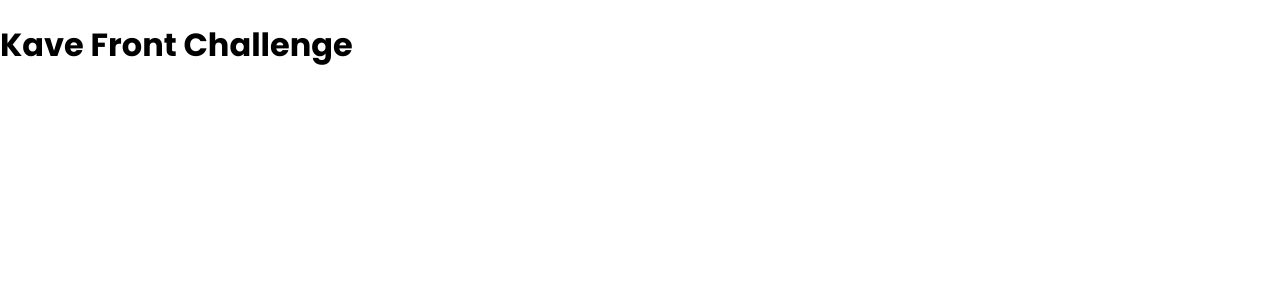
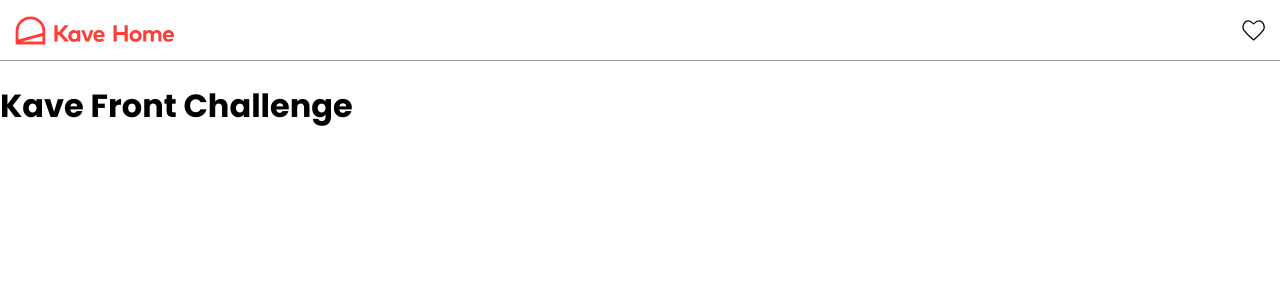
Before and after one commit to eudago/kave-front-challenge, a Next.js app: page / in a window 1280 px wide. Shown: the top 300 px of the page. Built offline with nearby package versions, Linux system fonts and the light colour scheme.

Commit message:
Add Header component with kave logo and favorite icon

```diff
--- /dev/null
+++ b/components/Flex.tsx
@@ -0,0 +1,91 @@
+import { styled } from "../stitches.config";
+
+export const Flex = styled('div', {
+  boxSizing: 'border-box',
+  display: 'flex',
+
+  variants: {
+    direction: {
+      row: {
+        flexDirection: 'row',
+      },
+      column: {
+        flexDirection: 'column',
+      },
+      rowReverse: {
+        flexDirection: 'row-reverse',
+      },
+      columnReverse: {
+        flexDirection: 'column-reverse',
+      }
+    },
+    align: {
+      start: {
+        alignItems: 'flex-start',
+      },
+      center: {
+        alignItems: 'center',
+      },
+      end: {
+        alignItems: 'flex-end',
+      },
+      stretch: {
+        alignItems: 'stretch',
+      },
+      baseline: {
+        alignItems: 'baseline',
+      },
+    },
+    justify: {
+      start: {
+        justifyContent: 'flex-start',
+      },
+      center: {
+        justifyContent: 'center',
+      },
+      end: {
+        justifyContent: 'flex-end',
+      },
+      between: {
+        justifyContent: 'space-between',
+      },
+    },
+    wrap: {
+      noWrap: {
+        flexWrap: 'nowrap',
+      },
+      wrap: {
+        flexWrap: 'wrap',
+      },
+      wrapReverse: {
+        flexWrap: 'wrap-reverse',
+      },
+    },
+    gap: {
+      1: {
+        gap: '$1',
+      },
+      2: {
+        gap: '$2',
+      },
+      3: {
+        gap: '$3',
+      },
+      4: {
+        gap: '$4',
+      },
+      5: {
+        gap: '$5',
+      },
+      6: {
+        gap: '$6',
+      },
+    }
+  },
+  defaultVariants: {
+    direction: 'row',
+    align: 'stretch',
+    justify: 'start',
+    wrap: 'noWrap',
+  }
+});
--- /dev/null
+++ b/components/Header/FavoriteIcon.tsx
@@ -0,0 +1,7 @@
+const FavoriteIcon = () => (
+    <svg width="23" height="21" viewBox="0 0 23 21" fill="none" xmlns="http://www.w3.org/2000/svg">
+        <path d="M11.5896 19.9792C10.3249 18.9707 4.97472 14.5893 1.83501 10.1792C0.144827 7.45951 1.21896 3.80273 3.28639 2.08767C5.54709 0.21643 8.45265 0.778278 11.2625 3.62942C11.2829 3.64942 11.308 3.65894 11.3313 3.67418C11.3591 3.69417 11.3851 3.71893 11.4158 3.73131C11.44 3.74179 11.4651 3.74084 11.4901 3.74655C11.5236 3.75417 11.5561 3.76655 11.5896 3.76655C11.6249 3.76655 11.6583 3.75417 11.6927 3.74655C11.7169 3.74084 11.741 3.74084 11.7633 3.73131C11.7968 3.71798 11.8237 3.69227 11.8535 3.67132C11.8739 3.65608 11.8981 3.64846 11.9166 3.62942C14.7283 0.777325 17.6348 0.217382 19.8918 2.08767C21.9602 3.80273 23.0343 7.46046 21.3441 10.1792C18.2063 14.5874 12.8551 18.9698 11.5896 19.9792" stroke="black" strokeWidth="1.3"/>
+    </svg>
+)
+
+export default FavoriteIcon;
--- /dev/null
+++ b/components/Header/KaveLogo.tsx
@@ -0,0 +1,7 @@
+const KaveLogo = () => (
+    <svg fill="#ff3d3a" viewBox="0 0 495.7 92.2" style={{height: '30px'}}>
+        <path d="M131.1 61.1v20.7H121V31.4h10.1v20.4h4.7l16.7-20.4h12.6L144 56l22.7 25.8h-13.1l-17.9-20.7h-4.6zm42.5 3.2c0 5.3 3.5 9.6 9 9.6s9-4.1 9-9.6-3.6-9.6-9-9.6-9 4.3-9 9.6m17.7 17.5V78a13 13 0 0 1-10.4 4.8c-9.7 0-16.9-7.9-16.9-18.4S171.2 46 180.9 46a12.5 12.5 0 0 1 10.4 4.8v-3.9h9.2v34.9zm25.7 0-13.8-34.9h10.2l9 25 9.1-25h9.9l-13.6 34.9H217zm33.7-20.7h15.4c-.9-4.5-3.5-7-7.6-7-4.4 0-7 2.6-7.8 7m24.9 3.2a30.5 30.5 0 0 1-.2 3.2h-24.7c.9 5 4.5 7.2 9 7.2a14.1 14.1 0 0 0 8.8-3.3l5.5 6.1c-4 3.6-9 5.3-14.9 5.3-10.7 0-18.1-7.3-18.1-18.3S248.2 46 258.6 46c10.1 0 17 7.4 17 18.3m61.1-12.4V31.8h9.9v49.8h-9.9V61.1h-24v20.5h-9.9V31.8h9.9v20.1h24zm24.9 12.4c0 5.6 3.9 9.5 9.1 9.5s9.2-3.9 9.2-9.5-3.9-9.5-9.2-9.5-9.1 4-9.1 9.5m27.8 0c0 10.4-7.9 18.1-18.7 18.1s-18.6-7.7-18.6-18.1 7.9-18.1 18.6-18.1 18.7 7.8 18.7 18.1m60.5-4.7v21.9h-9.2v-19c0-5-2.5-7.7-6.7-7.7-4 0-7.3 2.6-7.3 7.8v18.9h-9.3v-19c0-5-2.5-7.7-6.7-7.7-4 0-7.3 2.6-7.3 7.8v18.9h-9.3V47h9v4.1c2.5-3.7 6.2-5 10.1-5 5 0 9.1 2.2 11.4 5.9 2.7-4.4 7.2-5.9 11.7-5.9 8.2.1 13.6 5.5 13.6 13.5m14.1 1.5h15.3c-.9-4.4-3.5-6.9-7.5-6.9-4.4 0-7 2.6-7.8 6.9m24.6 3.2a26.9 26.9 0 0 1-.2 3.1H464c.9 5 4.5 7.1 8.9 7.1a13.9 13.9 0 0 0 8.7-3.3l5.4 6a20.7 20.7 0 0 1-14.7 5.2c-10.5 0-17.9-7.2-17.9-18s7.1-18.2 17.4-18.2c10 0 16.8 7.4 16.8 18.1M84.3 50.2v5L10.7 75.5V50.1a36.8 36.8 0 0 1 73.6.1m0 14.1v17.1h-62zM79.8 18a45.6 45.6 0 0 0-64.4 0A45.2 45.2 0 0 0 2 50.2v40.1h91.2V50.2A45.7 45.7 0 0 0 79.8 18"></path>
+    </svg>
+)
+
+export default KaveLogo;
--- /dev/null
+++ b/components/Header/index.tsx
@@ -0,0 +1,20 @@
+import { Flex } from "@components/Flex";
+import { styled } from "stitches.config";
+import FavoriteIcon from "./FavoriteIcon";
+import KaveLogo from "./KaveLogo";
+
+const HeaderStyled = styled('header', {
+    padding: '$3',
+    borderBottom: '0.25px solid #9B9B9B',
+})
+
+export default function Header() {
+    return (
+        <HeaderStyled>
+            <Flex align="center" justify="between">
+                <KaveLogo />
+                <FavoriteIcon />
+            </Flex>
+        </HeaderStyled>
+    );
+}
--- a/pages/_app.tsx
+++ b/pages/_app.tsx
@@ -1,9 +1,13 @@
-import type { AppProps } from 'next/app'
-import { globalStyles } from '../stitches.config';
+import type { AppProps } from 'next/app';
+import { globalStyles } from 'stitches.config';
+import Header from '@components/Header';
 
 function MyApp({ Component, pageProps }: AppProps) {
   globalStyles();
-  return <Component {...pageProps} />
+  return <>
+    <Header />
+    <Component {...pageProps} />
+  </>
 }
 
-export default MyApp
+export default MyApp;
--- a/tsconfig.json
+++ b/tsconfig.json
@@ -1,5 +1,6 @@
 {
   "compilerOptions": {
+    "baseUrl": ".",
     "target": "es5",
     "lib": ["dom", "dom.iterable", "esnext"],
     "allowJs": true,
@@ -13,7 +14,10 @@
     "resolveJsonModule": true,
     "isolatedModules": true,
     "jsx": "preserve",
-    "incremental": true
+    "incremental": true,
+    "paths": {
+      "@components/*": ["components/*"],
+    }
   },
   "include": ["next-env.d.ts", "**/*.ts", "**/*.tsx"],
   "exclude": ["node_modules"]
```
